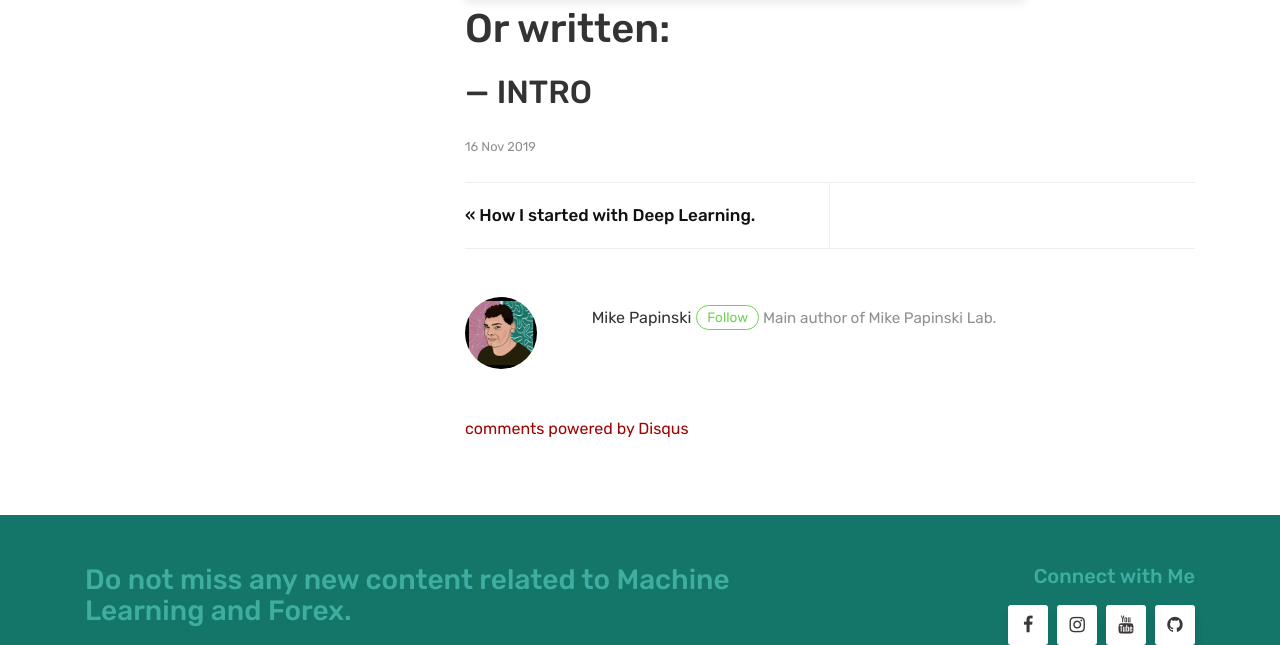
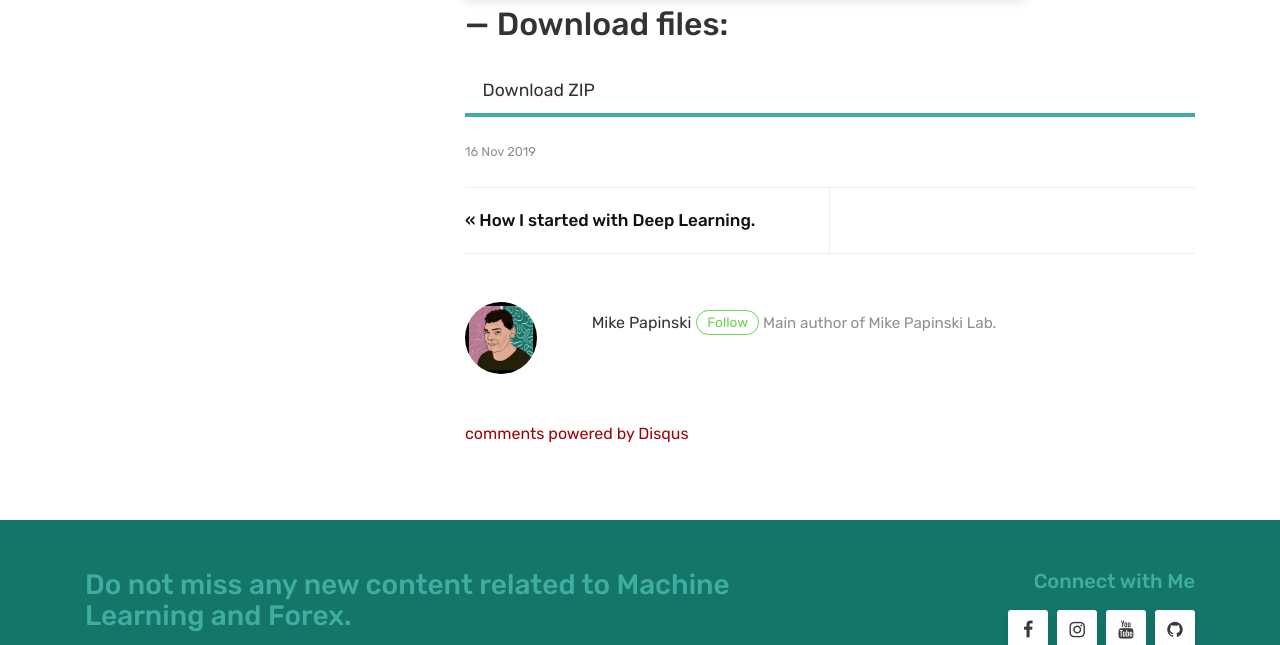
Before and after one commit to MikePapinski/MikePapinski.github.io, a Jekyll site: the page built from _posts/2019-11-16-FOREX-Daily-Breakout-EA-old-project.md, in a window 1280 px wide and 900 px high, scrolled down 984 px, cut to the strip 255-900 px from the top of the window. Built offline with Jekyll 4.4.1, drawn with Linux system fonts in a browser that asks for light colours; comment, search, counter and statistics services are not loaded.

Commit message:
breakout ea added for download

```diff
--- a/_posts/2019-11-16-FOREX-Daily-Breakout-EA-old-project.md
+++ b/_posts/2019-11-16-FOREX-Daily-Breakout-EA-old-project.md
@@ -14,6 +14,7 @@ image: assets/images/posts/7/post_7.JPG
 
 <iframe width="560" height="315" src="https://www.youtube.com/embed/MDtoXeCdqeg" frameborder="0" allow="accelerometer; autoplay; encrypted-media; gyroscope; picture-in-picture" allowfullscreen></iframe>
 
-# Or written:
 
-## --- INTRO
+## --- Download files:
+
+<a class="nav-link highlight" href="{{ site.baseurl }}/assets/Downloads/FOREX_Daily_Breakout_EA_old_project.zip">Download ZIP</a>
```
Also changed, not shown: 1 other file.
